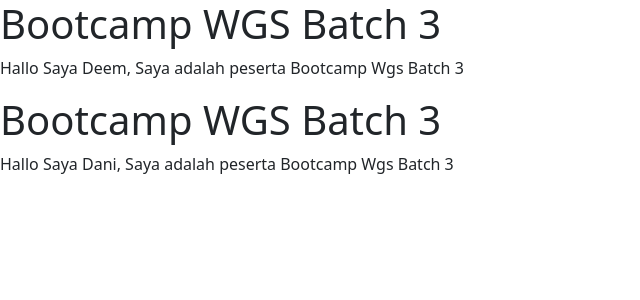
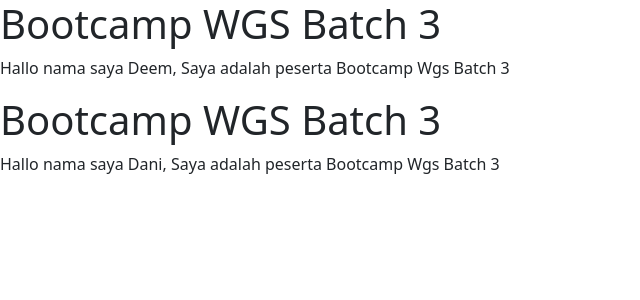
Before and after one commit to wgsdani/React-JS, a React (Create React App) app: page / in a window 1280 px wide. Shown: the top 300 px of the page, without its empty margins (0-640 px from the left). Built offline with nearby package versions, Linux system fonts and the light colour scheme.

Commit message:
React JS-2

```diff
--- a/src/App.js
+++ b/src/App.js
@@ -5,7 +5,7 @@ function App({name, job}) {
   return (
     <div>
         <h1>Bootcamp WGS Batch 3</h1>
-        <p>Hallo Saya {name}, Saya adalah {job} Bootcamp Wgs Batch 3</p>
+        <p>Hallo nama saya {name}, Saya adalah {job} Bootcamp Wgs Batch 3</p>
 
         </div>
   );
```
Also changed, not shown: src/index.js (+0 -14 lines).
